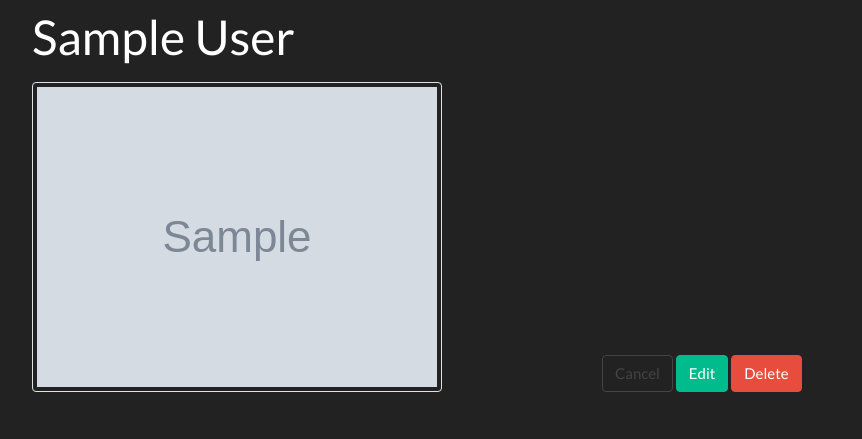
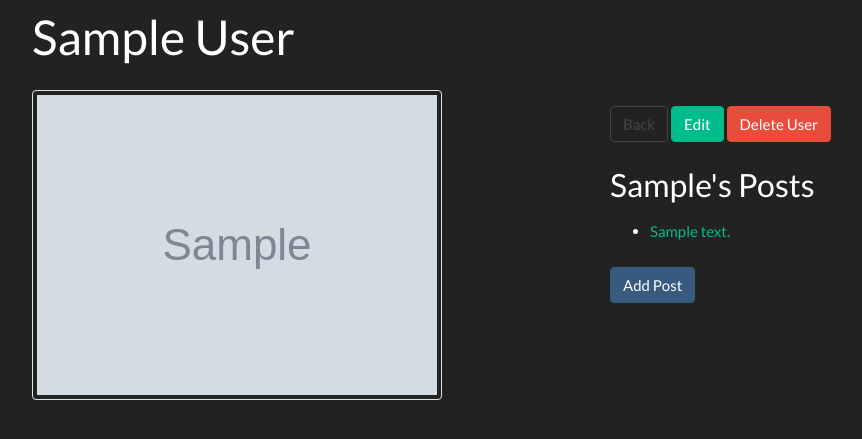
Before and after one commit to KortesmakiAB/Blogly, a Flask app: page /users/1 in a window 1280 px wide. Shown: the top 439 px of the page, without its empty margins (53-915 px from the left). Run offline with Flask 2, Linux system fonts and the light colour scheme; tables that the repository leaves empty hold one stand-in row (values such as "Sample post"); grey boxes marked "Sample" are stand-in pictures; some libraries are stand-ins or nearby versions.

Commit message:
implemented 1:M table relationships for post functionality

```diff
--- a/app.py
+++ b/app.py
@@ -31,7 +31,7 @@ def display_users():
 def new_user_form():
     """Display a form to add a new user"""
 
-    return render_template('new_user.html')
+    return render_template('user_new.html')
 
 @app.route('/users/new', methods=['POST'])
 def add_new_user():
@@ -58,7 +58,7 @@ def show_details(user_id):
 
     user = User.query.get_or_404(user_id)
 
-    return render_template('details.html', user=user)
+    return render_template('user_details.html', user=user)
 
 @app.route('/users/<int:user_id>/edit')
 def edit_user_form(user_id):
@@ -66,7 +66,7 @@ def edit_user_form(user_id):
 
     user = User.query.get_or_404(user_id)
 
-    return render_template('edit.html', user=user)
+    return render_template('user_edit.html', user=user)
 
 @app.route('/users/<int:user_id>/edit', methods=['POST'])
 def edit_user(user_id):
@@ -99,3 +99,79 @@ def delete_user(user_id):
     db.session.commit()
 
     return redirect('/users')
+
+###########################################################
+
+@app.route('/users/<int:user_id>/posts/new')
+def new_post_form(user_id):
+    """For the selected user, show form to add a post."""
+
+    user = User.query.get_or_404(user_id)
+
+    return render_template('post_new.html', user=user)
+
+
+@app.route('/users/<int:user_id>/posts/new', methods=['POST'])
+def handle_add_form(user_id):
+    """Add post and redirect to the user detail page"""
+
+    title = request.form.get('title')
+    try:
+        content = request.form['content']
+    except:
+        return "invalid content"
+
+    new_post = Post(title=title, content=content, user=user_id)
+    db.session.add(new_post)
+    db.session.commit()
+
+    return redirect(f'/users/{user_id}')
+
+
+@app.route('/posts/<int:post_id>')
+def display_post(post_id):
+    """Show a post.
+    Show buttons to edit and delete the post."""
+
+    post = Post.query.get(post_id)
+
+    return render_template('post_details.html', post=post)
+
+
+@app.route('/posts/<int:post_id>/edit')
+def edit_post_form(post_id):
+    """Show form to edit a post, and to cancel (back to user page)."""
+
+    post = Post.query.get_or_404(post_id)
+
+    return render_template('post_edit.html', post=post)
+
+
+@app.route('/posts/<int:post_id>/edit', methods=['POST'])
+def handle_post_edit(post_id):
+    """Handle editing of a post. Redirect back to the post view."""
+
+    title = request.form['title']
+    content = request.form['content']
+
+    p = Post.query.get(post_id)
+    p.title = title
+    p.content = content
+
+    db.session.add(p)
+    db.session.commit()
+
+    return redirect(f'/posts/{post_id}')
+
+
+@app.route('/posts/<int:post_id>/delete', methods=['POST'])
+def delete_post(post_id):
+    """Delete the post. Redirect to user view"""
+
+    post = Post.query.get_or_404(post_id)
+    user_id = post.user
+
+    Post.query.filter_by(id = post_id).delete()
+    db.session.commit()
+
+    return redirect(f'/users/{user_id}')
--- a/templates/base.html
+++ b/templates/base.html
@@ -10,11 +10,9 @@
 <body>
     <div class="container">
         <div class="row my-2">
-            <div class="col">
                 <h1>{% block header %}{% endblock %}</h1>
-            </div>
         </div>
-        <div class="row">
+        <div class="row my-2">
             {% block content %}{% endblock %}
         </div>
     </div>
--- a/templates/details.html
+++ /dev/null
@@ -1,18 +0,0 @@
-{% extends 'base.html' %}
-
-{% block header %}
-{{user.first_name}} {{user.last_name}}
-{% endblock %}
-
-{% block content %}
-<div class="col">
-    <img src="{{user.img_url}}" class="img-thumbnail" alt="user image">
-</div>
-<div class="col d-flex align-items-end">
-    <form action="/users/{{user.id}}/delete" method="post">
-        <a href="/users" class="btn btn-outline-secondary">Cancel</a>
-        <a href="/users/{{user.id}}/edit" class="btn btn-success">Edit</a>
-        <button type="submit" class="btn btn-danger">Delete</button>
-    </form>
-</div>
-{% endblock %}
--- /dev/null
+++ b/templates/user_details.html
@@ -0,0 +1,37 @@
+{% extends 'base.html' %}
+
+{% block header %}
+<div class="col">
+    <h1>{{user.first_name}} {{user.last_name}}</h1>
+</div>
+{% endblock %}
+
+{% block content %}
+<div class="col m1">
+    <img src="{{user.img_url}}" class="img-thumbnail" alt="user image">
+</div>
+<div class="col m-2">
+    <div class="row m-2 mb-4">
+        <form action="/users/{{user.id}}/delete" method="post">
+            <a href="/users" class="btn btn-outline-secondary">Back</a>
+            <a href="/users/{{user.id}}/edit" class="btn btn-success">Edit</a>
+            <button type="submit" class="btn btn-danger">Delete User</button>
+        </form>
+    </div>
+    <div class="row m-2">
+        <h3>{{user.first_name}}'s Posts</h3>
+    </div>
+    <div class="row m-2">
+        <ul>
+            {% if user.posts %}
+            {% for post in user.posts %}
+            <li><a href="../posts/{{post.id}}">{{post.content}}</a></li>
+            {% endfor %}
+            {% endif %}
+        </ul>
+    </div>
+    <div class="row m-2">
+        <a href="/users/{{user.id}}/posts/new" class="btn btn-primary">Add Post</a>
+    </div>
+</div>
+{% endblock %}
--- a/templates/edit.html
+++ b/templates/user_edit.html
@@ -1,7 +1,9 @@
 {% extends 'base.html' %}
 
 {% block header %}
-Edit a User
+<div class="col">
+    <h1>Edit a user</h1>
+</div>
 {% endblock %}
 
 {% block content %}
--- a/templates/new_user.html
+++ b/templates/user_new.html
@@ -1,7 +1,9 @@
 {% extends 'base.html' %}
 
 {% block header %}
-Create a User
+<div class="col">
+    <h1>Create a user</h1>
+</div>
 {% endblock %}
 
 {% block content %}
--- a/templates/users.html
+++ b/templates/users.html
@@ -1,7 +1,9 @@
 {% extends 'base.html' %}
 
 {% block header %}
-Users
+<div class="col">
+    <h1>Users</h1>
+</div>
 {% endblock %}
 
 {% block content %}
--- a/test_app.py
+++ b/test_app.py
@@ -85,7 +85,7 @@ class BloglyFlaskTests(TestCase):
 
             self.assertEqual(resp.status_code, 200)
             self.assertIn('Brant', html)
-            self.assertIn('https://static.wikia.nocookie.net/captainunderpants', html)
+            self.assertIn('class="img-thumbnail" alt="user image">', html)
 
     def test_delete_user(self):
         """Post a new user, then delete said user"""
```
Also changed, not shown: models.py (+29 -1 lines), seed.py (+10 -8 lines), templates/post_details.html (added, +21 -0 lines), templates/post_edit.html (added, +24 -0 lines), templates/post_new.html (added, +24 -0 lines).
